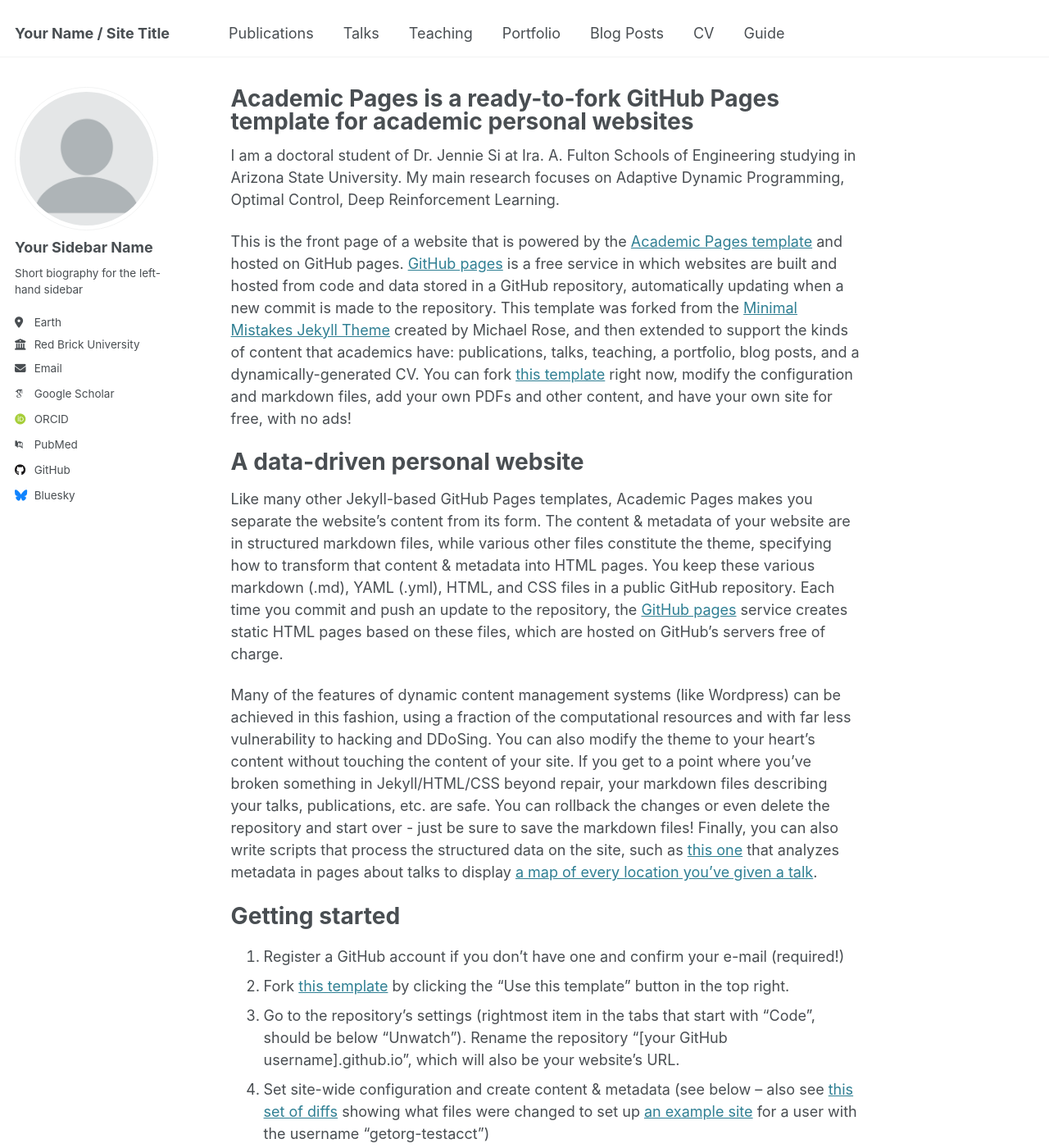
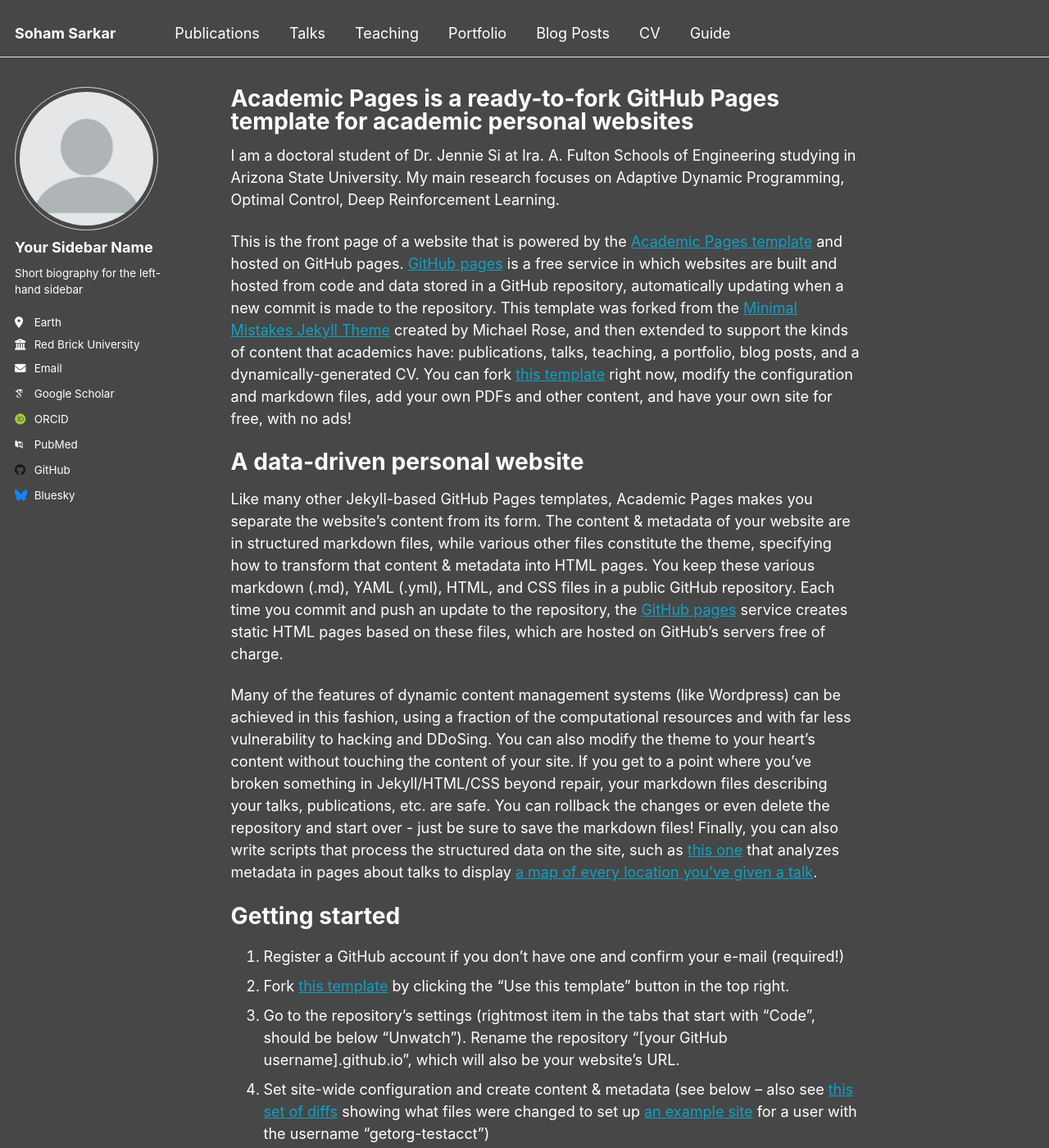
Before and after one commit to ssarka4894/ssarka4894.github.io, a Jekyll site: the page built from _pages/about.md, in a window 1280 px wide and 1400 px high. Shown: the whole window at 82% size. Built offline with Jekyll 4.4.1, drawn with Linux system fonts in a browser that asks for light colours; some web fonts are replaced; some of the changed text lies outside the part shown.

Commit message:
Update _config.yml

```diff
--- a/_config.yml
+++ b/_config.yml
@@ -8,14 +8,14 @@
 
 # Basic Site Settings
 locale                   : "en-US"
-site_theme               : "default"
-title                    : "Your Name / Site Title"
+site_theme               : "dark"
+title                    : "Soham Sarkar"
 title_separator          : "-"
-name                     : &name "Your Name"
-description              : &description "personal description"
-url                      : https://academicpages.github.io # the base hostname & protocol for your site e.g. "https://[your GitHub username].github.io"
+name                     : &name "Soham Sarkar"
+description              : &description "Ph.D. student, Arizona State Universtiy"
+url                      : https://ssarka4894.github.io # the base hostname & protocol for your site e.g. "https://[your GitHub username].github.io"
 baseurl                  : "" # the subpath of your site, e.g. "/blog"
-repository               : "academicpages/academicpages.github.io"
+repository               : "ssarka4894/ssarka4894.github.io"
 
 # Site Author - The following control what appear as part of the author content on the side bar.
 #               If a field is blank the icon and link will not appear, otherwise it will be shown.
```
